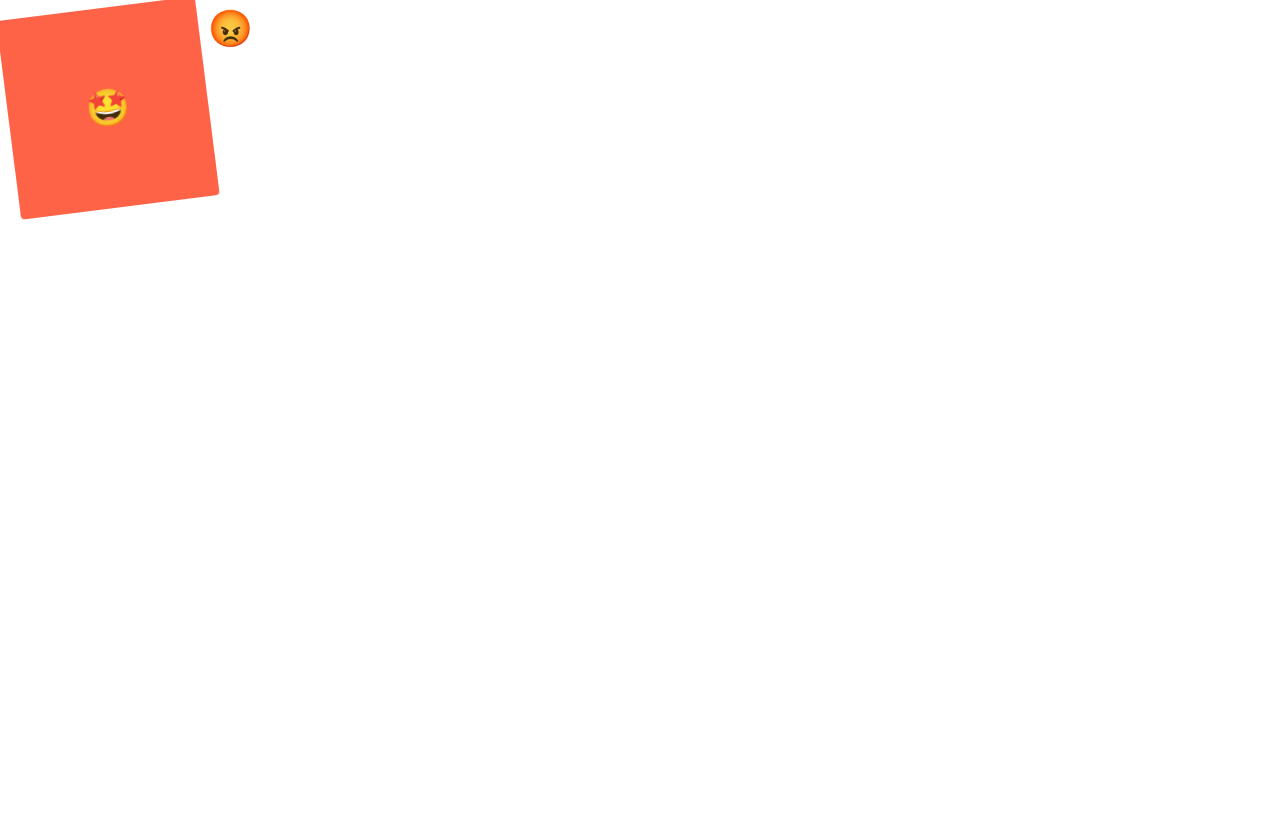
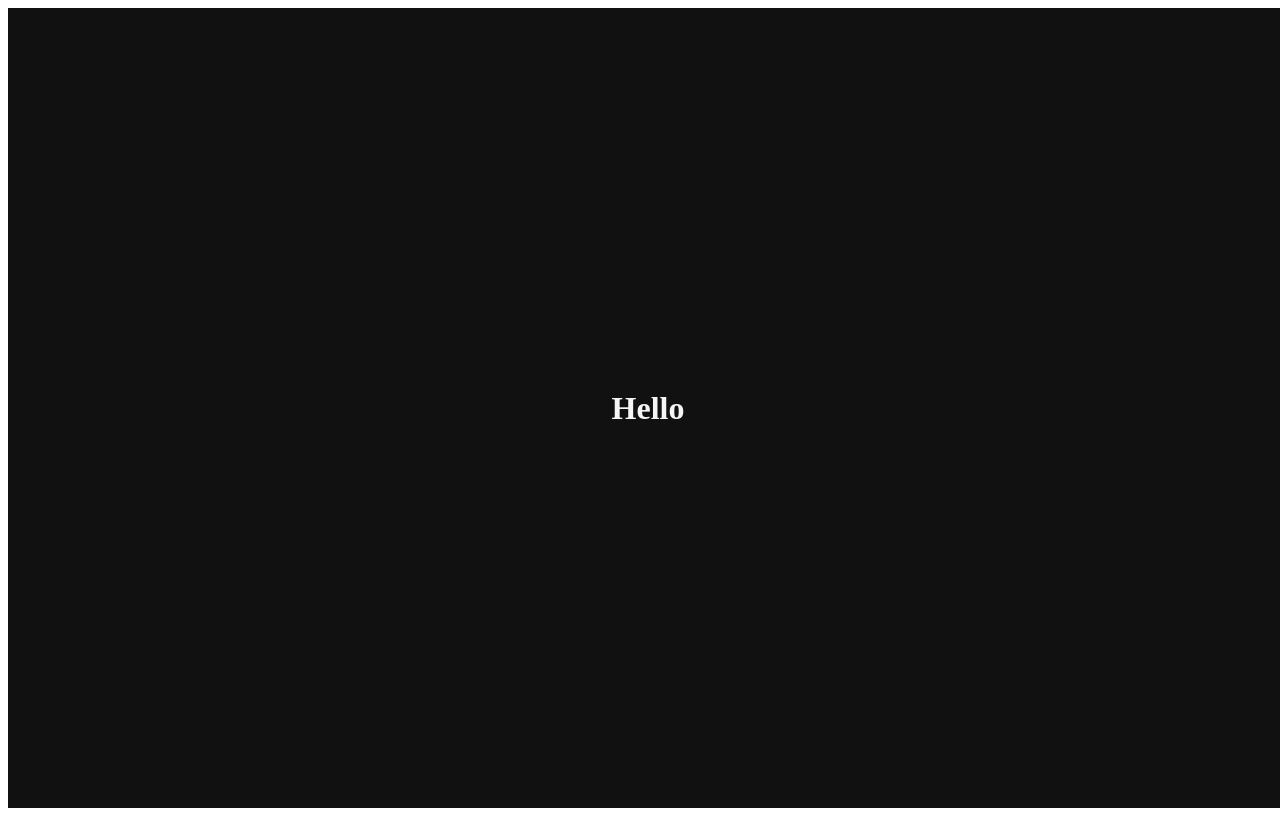
Before and after one commit to aubepluieh3/crypto-tracker, a React (Create React App) app: page / in a window 1280 px wide. Built offline with nearby package versions, Linux system fonts and the light colour scheme.

Commit message:
#1.5 Themes

```diff
--- a/src/App.js
+++ b/src/App.js
@@ -1,47 +1,22 @@
 import styled, { keyframes } from "styled-components";
+
+const Title = styled.h1`
+  color: ${(props) => props.theme.textColor};
+`;
 
 const Wrapper = styled.div`
   display: flex;
-`;
-
-const rotationAnimation = keyframes`
-  0% {
-    transform:rotate(0deg);
-    border-radius:0px;
-  }
-  50% {
-    border-radius:100px;
-  }
-  100%{
-    transform:rotate(360deg);
-    border-radius:0px;
-  }
-`;
-
-const Emoji = styled.span`
-  font-size: 36px;
-`;
-
-const Box = styled.div`
-  height: 200px;
-  width: 200px;
-  background-color: tomato;
-  display: flex;
+  height: 100vh;
+  width: 100vw;
   justify-content: center;
   align-items: center;
-  animation: ${rotationAnimation} 1s linear infinite;
-  ${Emoji}:hover {
-    font-size: 98px;
-  }
+  background-color: ${(props) => props.theme.backgroundColor};
 `;
 
 function App() {
   return (
     <Wrapper>
-      <Box>
-        <Emoji>🤩</Emoji>
-      </Box>
-      <Emoji>😡</Emoji>
+      <Title>Hello</Title>
     </Wrapper>
   );
 }
--- a/src/index.js
+++ b/src/index.js
@@ -1,10 +1,23 @@
-import React from 'react';
-import ReactDOM from 'react-dom/client';
-import App from './App';
+import React from "react";
+import ReactDOM from "react-dom/client";
+import { ThemeProvider } from "styled-components";
+import App from "./App";
 
-const root = ReactDOM.createRoot(document.getElementById('root'));
+const root = ReactDOM.createRoot(document.getElementById("root"));
+const darkTheme = {
+  textColor: "whitesmoke",
+  backgroundColor: "#111",
+};
+
+const lightTheme = {
+  textColor: "#111",
+  backgroundColor: "#whitesmoke",
+};
+
 root.render(
   <React.StrictMode>
-    <App />
+    <ThemeProvider theme={darkTheme}>
+      <App />
+    </ThemeProvider>
   </React.StrictMode>
 );
```
